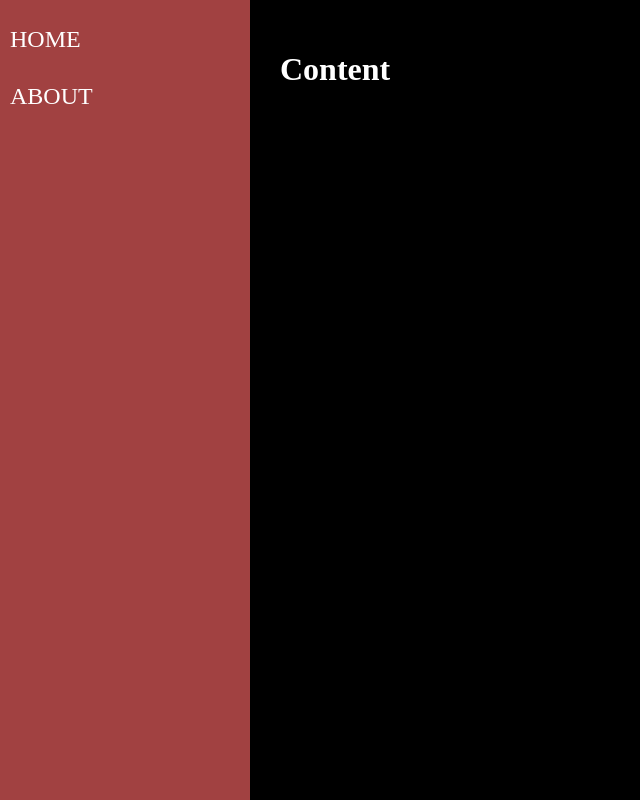
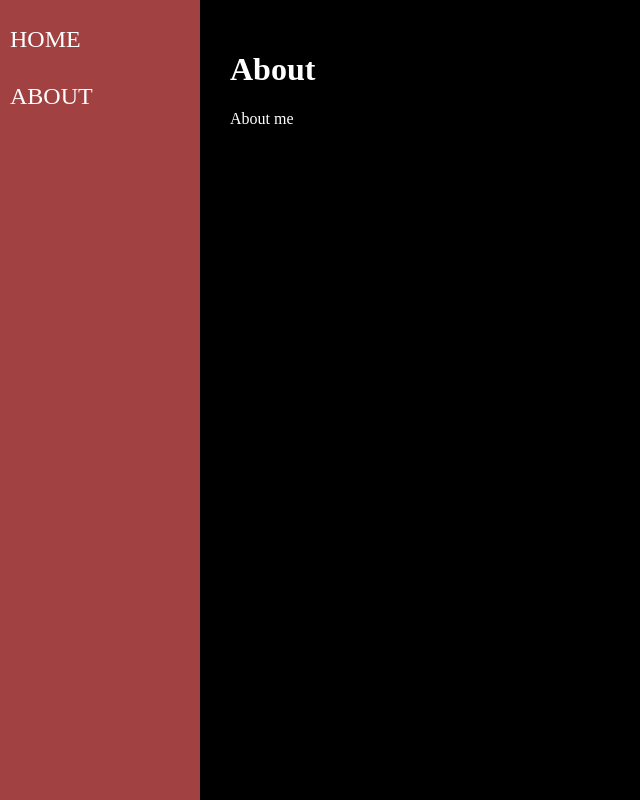
Before and after one commit to gabrielDpadua21/navigator, a React (Create React App) app: page /about in a window 1280 px wide. Shown: the whole page, without its empty margins (0-640 px from the left). Built offline with nearby package versions, Linux system fonts and the light colour scheme.

Commit message:
Add routers

```diff
--- a/src/components/layout/Content.jsx
+++ b/src/components/layout/Content.jsx
@@ -1,12 +1,17 @@
 import React from 'react';
 import './Content.css';
+import { Switch, Route } from 'react-router-dom'
+
+import Home from '../../views/exemples/Home';
+import About from '../../views/exemples/About';
 
 const App = props => {
    return (
     <main className='Content'>
-        <h1>
-            Content
-        </h1>
+        <Switch>
+            <Route exact path="/" component={Home} />
+            <Route path="/about" component={About} />
+        </Switch>
     </main>
    )
 }
--- a/src/components/layout/Menu.css
+++ b/src/components/layout/Menu.css
@@ -1,6 +1,6 @@
 .Menu {
     display: flex;
-    flex-basis: 250px;
+    flex-basis: 200px;
     background-color: rgb(161, 65, 65);
 }
 
--- a/src/components/layout/Menu.jsx
+++ b/src/components/layout/Menu.jsx
@@ -1,13 +1,14 @@
 import React from 'react';
 import './Menu.css';
+import { Link } from 'react-router-dom'
 
 const Menu = props => {
    return (
     <aside className='Menu'>
         <nav>
             <ul>
-                <li><a href="/">Home</a></li>
-                <li><a href="/">About</a></li>
+                <li><Link to="/">Home</Link></li>
+                <li><Link to="/about">About</Link></li>
             </ul>
         </nav>
     </aside>
--- a/src/views/App.jsx
+++ b/src/views/App.jsx
@@ -2,12 +2,15 @@ import React from 'react';
 import './App.css';
 import Menu from '../components/layout/Menu';
 import Content from '../components/layout/Content';
+import { BrowserRouter as Router } from 'react-router-dom'
 
 const App = props => {
    return (
     <div className='App'>
-        <Menu />
-        <Content />
+        <Router>
+            <Menu />
+            <Content />
+        </Router>
     </div>
    )
 }
--- a/src/views/exemples/About.jsx
+++ b/src/views/exemples/About.jsx
@@ -3,7 +3,7 @@ import React from 'react';
 const About = props => {
    return (
     <div className='About'>
-        <h1>Component About</h1>
+        <h1>About</h1>
         <p>About me</p>
     </div>
    )
--- a/src/views/exemples/Home.jsx
+++ b/src/views/exemples/Home.jsx
@@ -3,7 +3,7 @@ import React from 'react';
 const Home = props => {
    return (
     <div className='Home'>
-        <h1>Component Home</h1>
+        <h1>Home</h1>
         <p>Welcome!!!</p>
     </div>
    )
```
